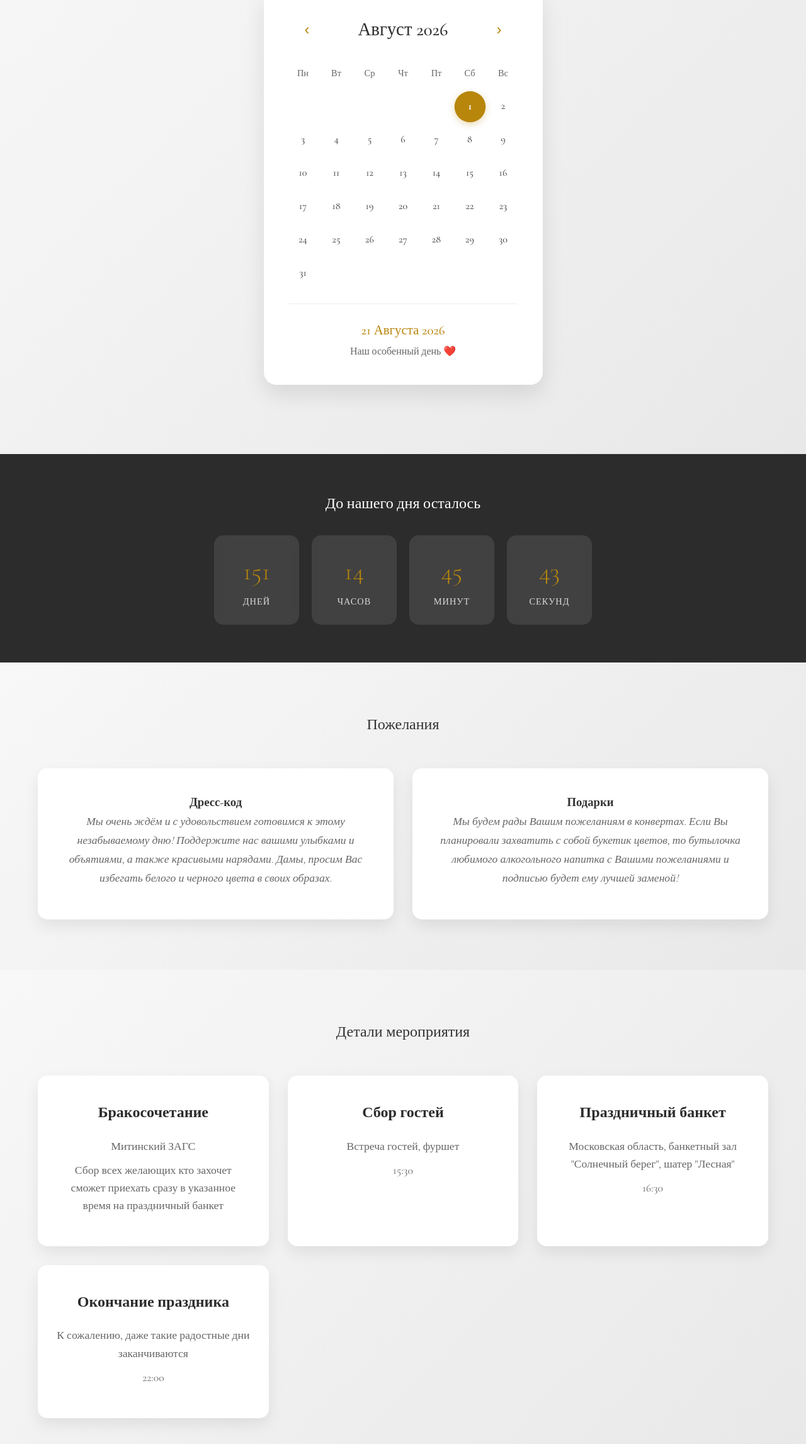
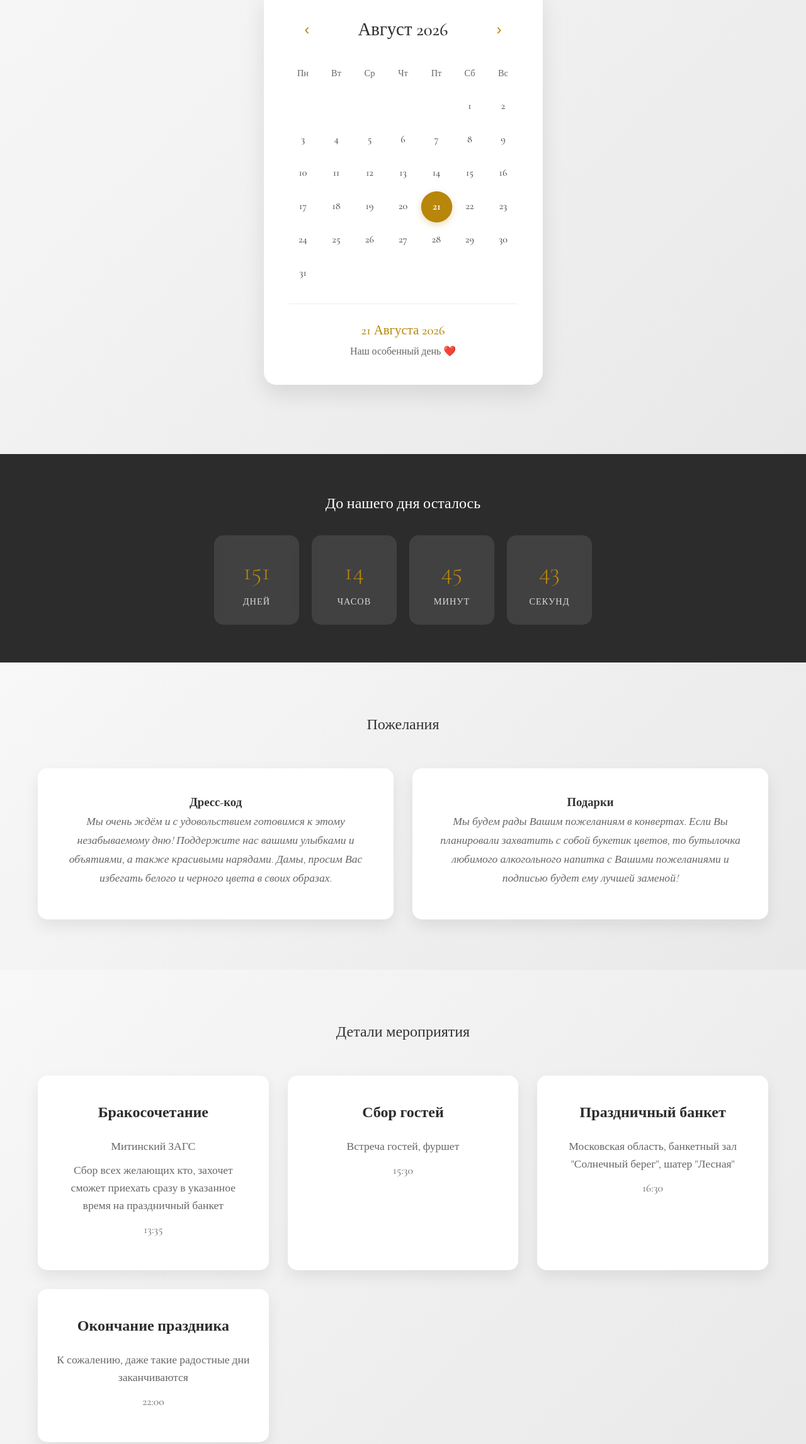
Before and after one commit to hubbleofficial1163-design/van24, a plain HTML site: page index.html in a window 1280 px wide. Shown: the part 994-3287 px from the top of the page at 63% size. Drawn offline with nearby package versions, Linux system fonts and the light colour scheme.

Commit message:
index.html

```diff
--- a/index.html
+++ b/index.html
@@ -909,7 +909,8 @@
                 <div class="detail-card">
                     <h3>Бракосочетание</h3>
                     <p>Митинский ЗАГС</p>
-                    <p>Сбор всех желающих кто захочет сможет приехать сразу в указанное время на праздничный банкет</p>
+                    <p>Сбор всех желающих кто, захочет сможет приехать сразу в указанное время на праздничный банкет</p>
+                    <p>13:35</p>
                 </div>
                 <div class="detail-card">
                     <h3>Сбор гостей</h3>
@@ -946,7 +947,7 @@
     <section class="rsvp">
         <div class="container">
             <h2>Подтвердите присутствие</h2>
-            <p>Пожалуйста, ответьте до 15 Июля 2026 года</p>
+            <p>Пожалуйста, ответьте до 7 Августа 2026 года</p>
 
             <div id="notification" class="notification"></div>
 
@@ -1011,7 +1012,7 @@
     <!-- Футер -->
     <footer>
         <div class="container">
-            <p>С любовью, Александр и Мария</p>
+            <p>С любовью, Артем и Анастасия</p>
             <p>© 2026 Наша свадьба</p>
         </div>
     </footer>
@@ -1025,8 +1026,8 @@
         // Календарь
         class WeddingCalendar {
             constructor() {
-                this.currentDate = new Date(2026, 7, 1); // Август 2026 (месяцы 0-11)
-                this.weddingDate = new Date(2026, 7, 1);
+                this.currentDate = new Date(2026, 7, 21); // Август 2026 (месяцы 0-11)
+                this.weddingDate = new Date(2026, 7, 21);
                 this.init();
             }
 
```
